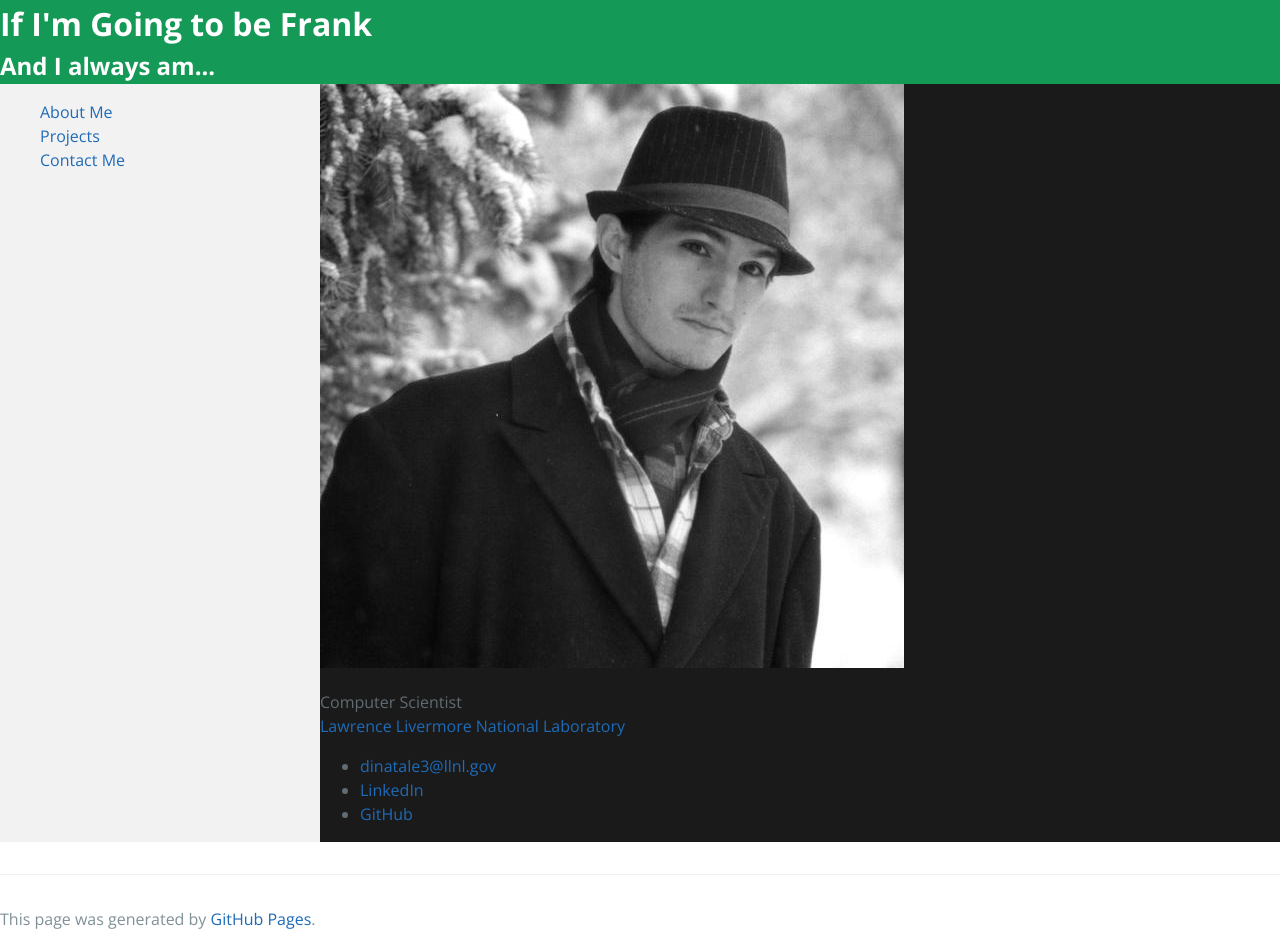
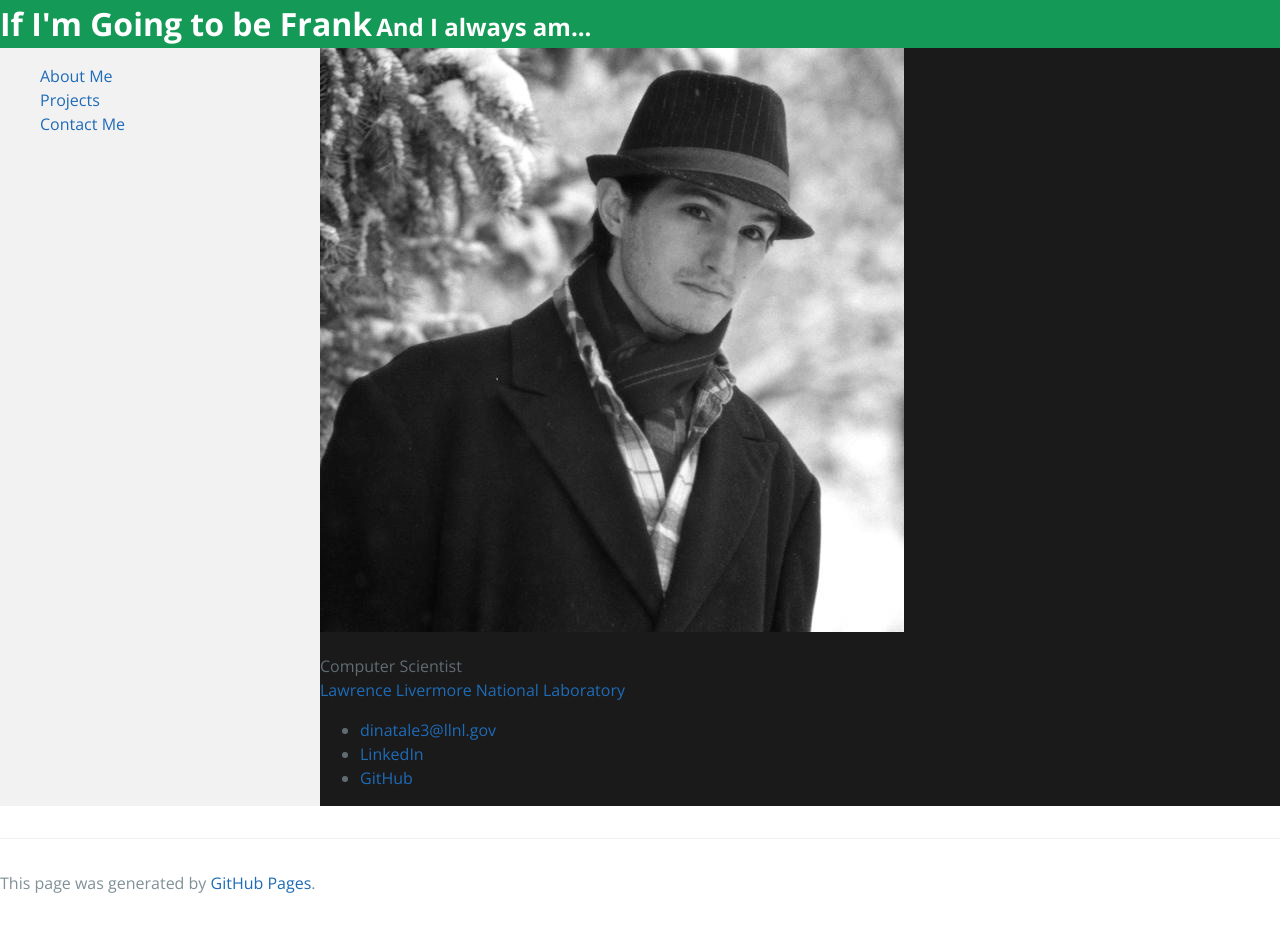
Before and after one commit to FrankD412/frankd412.github.io, a Jekyll site: the page built from index.html, in a window 1280 px wide. Built offline with Jekyll 4.4.1, drawn with Linux system fonts in a browser that asks for light colours; after the commit the page ends 900 px from its top, so only the background shows below that.

Commit message:
Readd inline-flex.

```diff
--- a/assets/css/style.scss
+++ b/assets/css/style.scss
@@ -29,11 +29,12 @@ section.content {
 
 h1.project-header {
     margin: 0;
-    display: flex;
+    display: inline-flex;
 }
 
 h2.project-header {
     margin: 0;
+    display: inline-flex;
 }
 
 .page-header {
```
